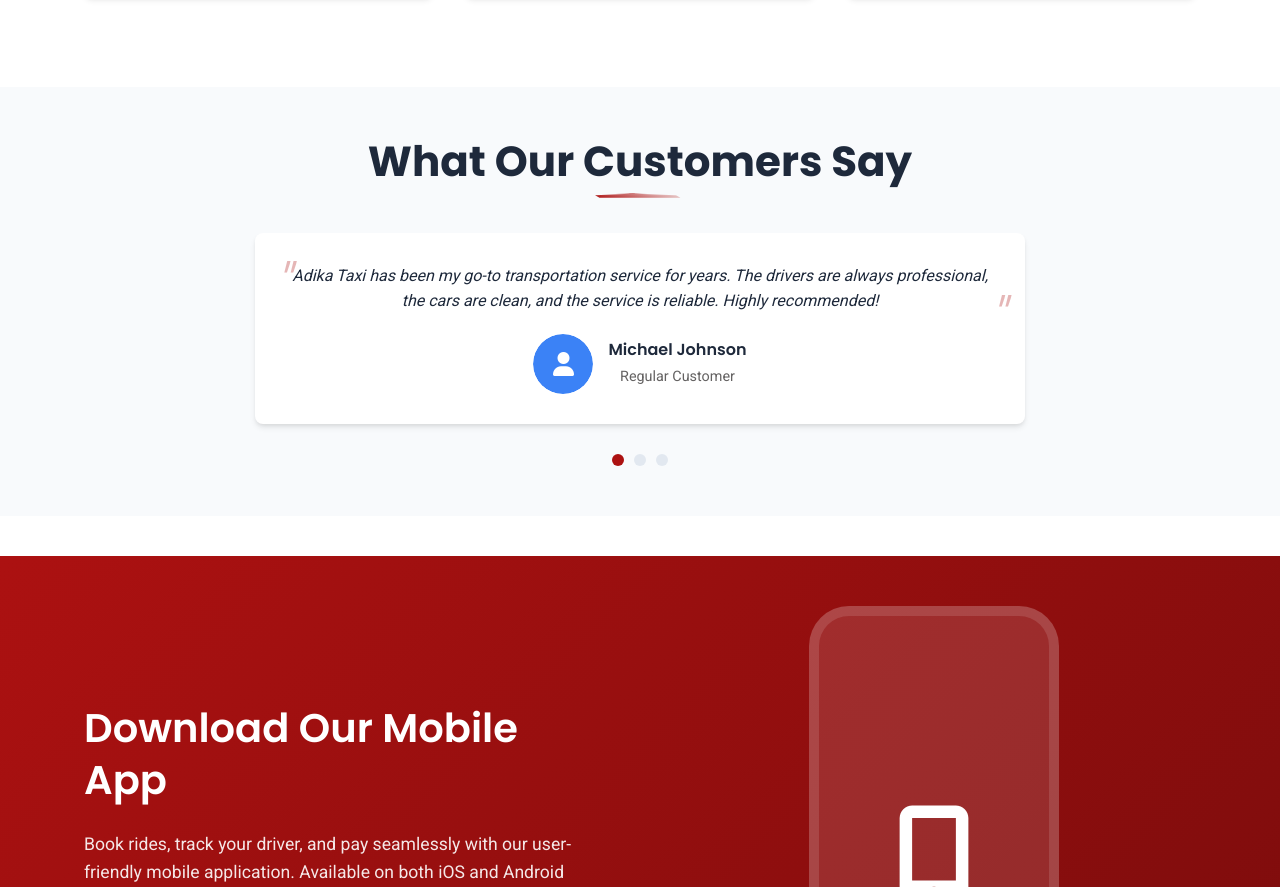
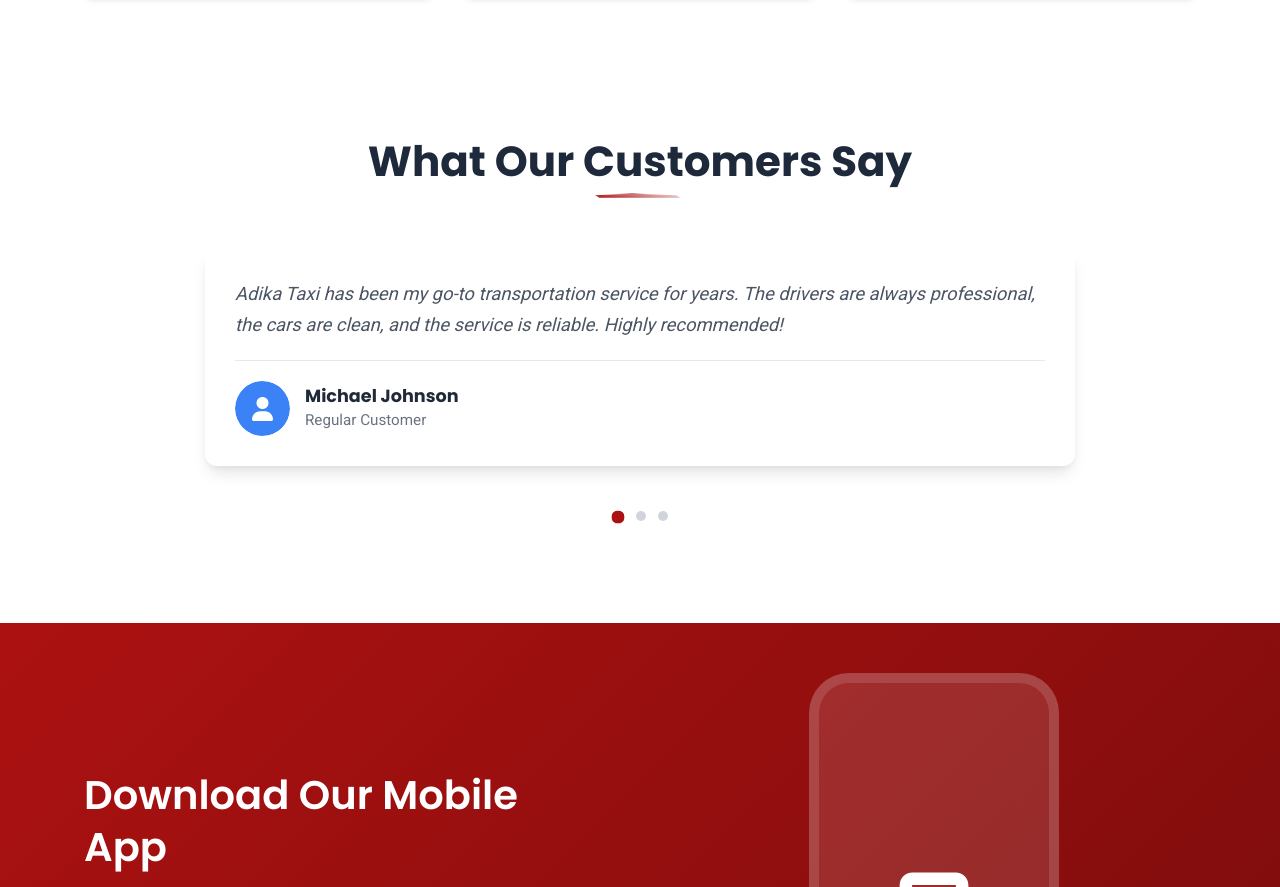
Before and after one commit to yoninani7/Adikataxi, a plain HTML site: page index.html in a window 1280 px wide. Shown: the part 3799-4686 px from the top of the page. Drawn offline with Linux system fonts and the light colour scheme.

Commit message:
Update styles.css

```diff
--- a/assets/css/styles.css
+++ b/assets/css/styles.css
@@ -758,112 +758,160 @@ header {
     font-size: 1.3rem;
     margin-bottom: 10px;
 }
-
-/* Testimonials */
-.testimonials {
-    background: var(--light);
-}
-
+/* --- Slider Structure for Swipable Layout (Kept functional) --- */
 .testimonials-container {
-    max-width: 800px;
+    overflow: hidden;
+    position: relative;
+    max-width: 900px; /* Limit max width for better centering */
     margin: 0 auto;
 }
 
-.testimonial-slider {
+.testimonial-track {
+    display: flex;
+    transition: transform 0.4s ease-in-out;
+}
+
+.testimonial-slide {
+    flex-shrink: 0;
+    width: 100%;
+    padding: 15px;
+    box-sizing: border-box;
+}
+
+/* --- Testimonial Card Styling --- */
+.testimonial-card {
+    background: #ffffff;
+    border-radius: 12px;
+    padding: 30px;
+    /* Modern, subtle lift effect */
+    box-shadow: 0 10px 15px -3px rgba(0, 0, 0, 0.1), 0 4px 6px -2px rgba(0, 0, 0, 0.05);
+    transition: transform 0.3s ease;
+    height: 100%; /* Ensure cards are same height if possible */
+    display: flex;
+    flex-direction: column;
+}
+/* --- Elegant Quote Styling --- */
+.testimonial-quote {
     position: relative;
-    overflow: hidden;
-}
-
-.testimonial-track {
-    display: flex;
-    transition: transform 0.5s ease;
-}
-
-.testimonial-slide {
-    min-width: 100%;
-    padding: 0 15px;
-}
-
-.testimonial-card {
-    background: var(--white);
-    padding: 30px;
-    border-radius: var(--radius);
-    box-shadow: var(--shadow);
-    text-align: center;
+    padding: 55px 25px;
+    margin-bottom: 30px;
+    background: #fefafa; /* Very subtle warm white background */
+    border-left: 4px solid var(--primary); /* Elegant red accent line */
+    border-radius: 4px;
+    font-family: 'Georgia', 'Times New Roman', serif;
+    font-style: italic;
+    font-size: 1.1rem;
+    line-height: 1.7;
+    color: #333;
+    box-shadow: 0 2px 12px rgba(0, 0, 0, 0.08);
+    flex-grow: 1;
+}
+
+/* Refined decorative quote mark */
+.testimonial-quote::before {
+    content: "\201C";
+    font-family: Georgia, serif;
+    font-size: 5.5rem;
+    color: #dc2626; /* Elegant red color */
+    position: absolute;
+    top: 15px;
+    left: 15px;
+    opacity: 0.25; /* Subtle but visible */
+    line-height: 1;
+    z-index: 1;
+    font-style: normal;
+    font-weight: normal;
+}
+
+/* Optional: Add a subtle hover effect */
+.testimonial-quote:hover {
+    box-shadow: 0 4px 16px rgba(0, 0, 0, 0.12);
+    transition: box-shadow 0.3s ease;
+}
+
+/* Optional: Style for the quote author/source */
+.quote-author {
+    display: block;
+    margin-top: 15px;
+    font-family: 'Helvetica', 'Arial', sans-serif;
+    font-size: 0.9rem;
+    font-style: normal;
+    font-weight: 600;
+    color: #dc2626; /* Matching red color */
+    text-align: right;
 }
 
 .testimonial-text {
-    font-style: italic;
-    margin-bottom: 20px;
-    position: relative;
-}
-
-.testimonial-text:before,
-.testimonial-text:after {
-    content: '"';
-    font-size: 3rem;
-    color: var(--primary-light);
-    opacity: 0.3;
-    position: absolute;
-}
-
-.testimonial-text:before {
-    top: -20px;
-    left: -10px;
-}
-
-.testimonial-text:after {
-    bottom: -40px;
-    right: -10px;
-}
-
+    font-size: 1.15rem;
+    line-height: 1.7;
+    color: #4b5563; /* Slightly softer black */
+    font-style: italic; /* Emphasize the text */
+    position: relative; /* Bring text above the pseudo-element */
+    z-index: 2;
+    margin: 0;
+}
+
+/* --- Author Section Styling --- */
 .testimonial-author {
     display: flex;
     align-items: center;
-    justify-content: center;
-    gap: 15px;
+    margin-top: 20px;
+    padding-top: 20px;
+    border-top: 1px solid #e5e7eb; /* Subtle separator line */
 }
 
 .author-avatar {
-    width: 60px;
-    height: 60px;
+    width: 55px;
+    height: 55px;
     border-radius: 50%;
     overflow: hidden;
-}
-
-.author-avatar img {
-    width: 100%;
-    height: 100%;
-    object-fit: cover;
+    margin-right: 15px;
+}
+
+/* Style for the inner avatar content (placeholders) */
+.author-avatar > div {
+    /* Existing inline styles for placeholders remain effective */
+    font-size: 28px !important;
 }
 
 .author-info h4 {
-    margin-bottom: 5px;
+    margin: 0;
+    font-size: 1.1rem;
+    font-weight: 700;
+    color: #1f2937;
 }
 
 .author-info p {
-    color: var(--gray);
-    font-size: 0.9rem;
-}
-
+    margin: 0;
+    font-size: 0.95rem;
+    color: #6b7280;
+}
+
+
+/* --- Navigation Dots Styling (More visual) --- */
 .slider-nav {
     display: flex;
     justify-content: center;
-    gap: 10px;
     margin-top: 30px;
 }
 
 .slider-dot {
+    width: 10px;
+    height: 10px;
+    background: #d1d5db; /* Light gray inactive dot */
+    border-radius: 50%;
+    margin: 0 6px;
+    margin-bottom: 10px;
+    cursor: pointer;
+    transition: all 0.3s ease;
+    border: 2px solid transparent;
+}
+
+.slider-dot.active {
+    background: var(--primary); /* Primary color active dot */
     width: 12px;
     height: 12px;
-    border-radius: 50%;
-    background: var(--gray-light);
-    cursor: pointer;
-    transition: var(--transition);
-}
-
-.slider-dot.active {
-    background: var(--primary);
+    transform: scale(1.1);
 }
 
 /* Fleet Section */
```
